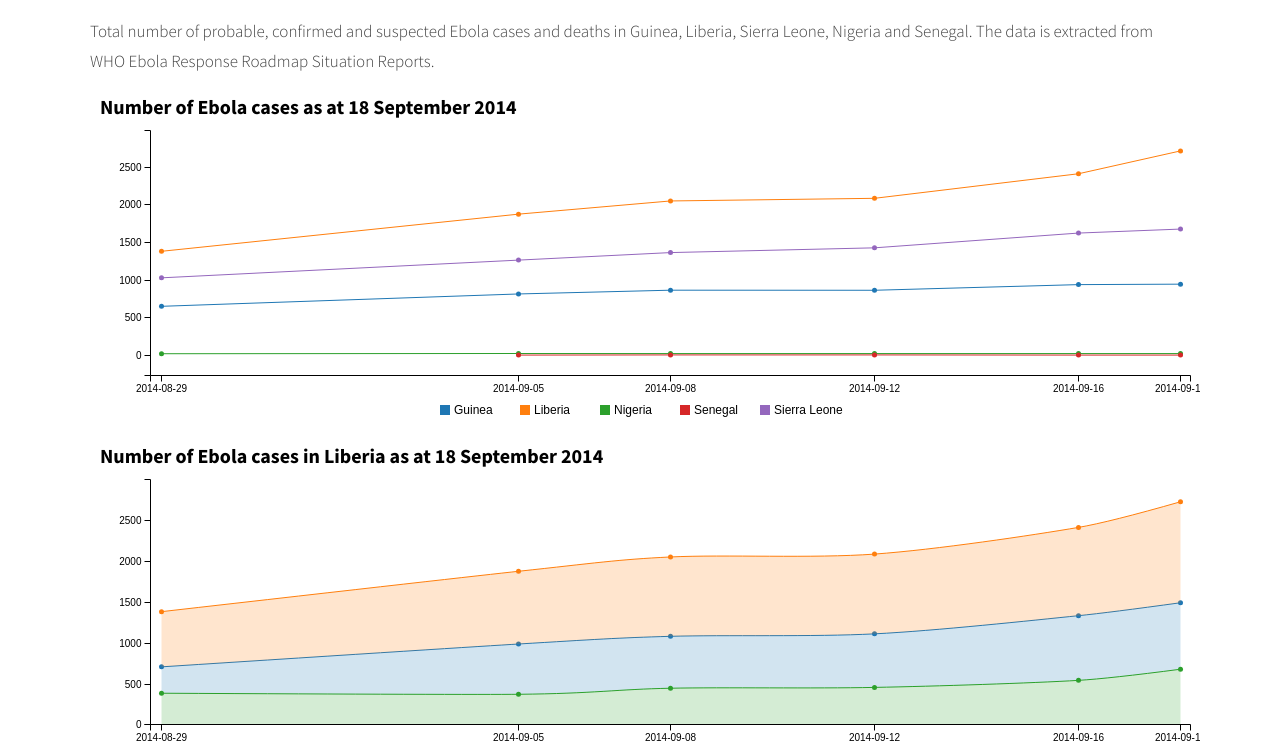
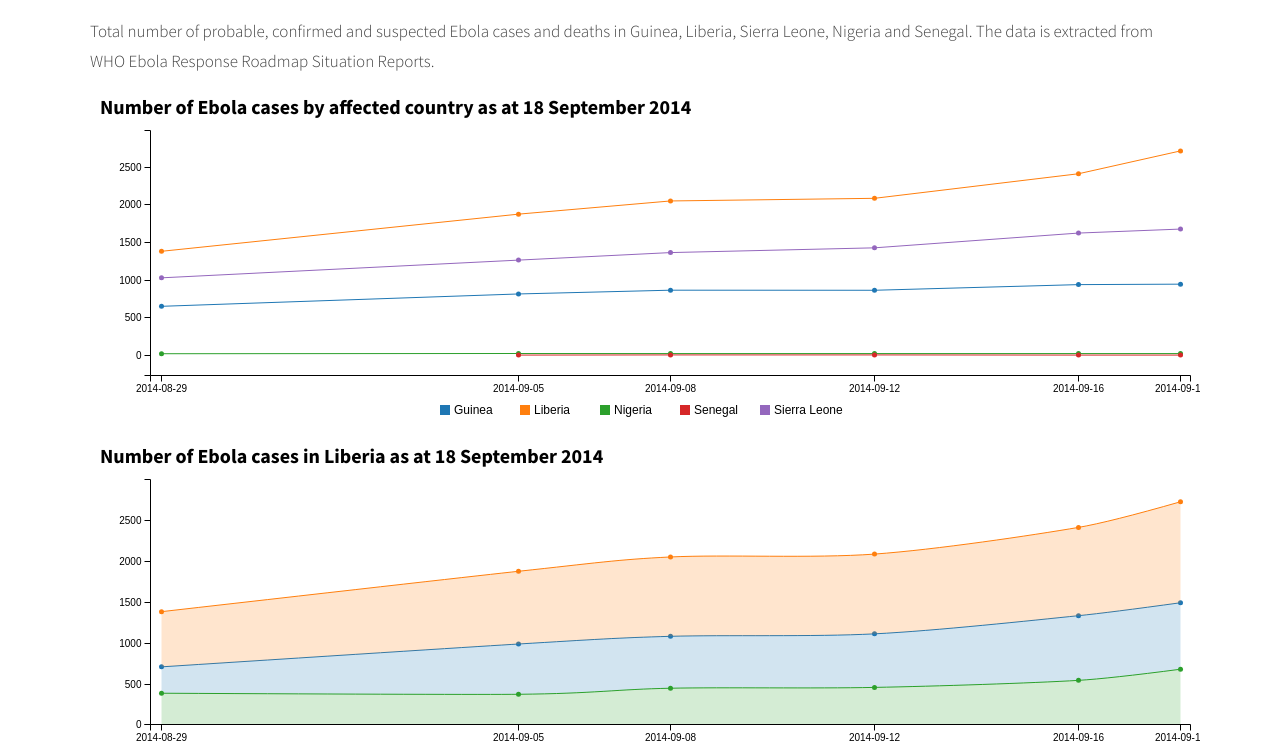
Before and after one commit to takavarasha/hdxviz-ebola-cases-2014, a plain HTML site: page index.html in a window 1280 px wide. Shown: the part 66-809 px from the top of the page. Drawn offline with Linux system fonts and the light colour scheme.

Commit message:
update main title

```diff
--- a/index.html
+++ b/index.html
@@ -49,7 +49,7 @@
 	<p></p>
 	<div class="row">
         <div class="twelve columns">
-            <h4 id="mainChartTitle">Number of Ebola cases as at 18 September 2014</h4>
+            <h4 id="mainChartTitle">Number of Ebola cases by affected country as at 18 September 2014</h4>
         </div>
     </div>
     <div class="row">
```
